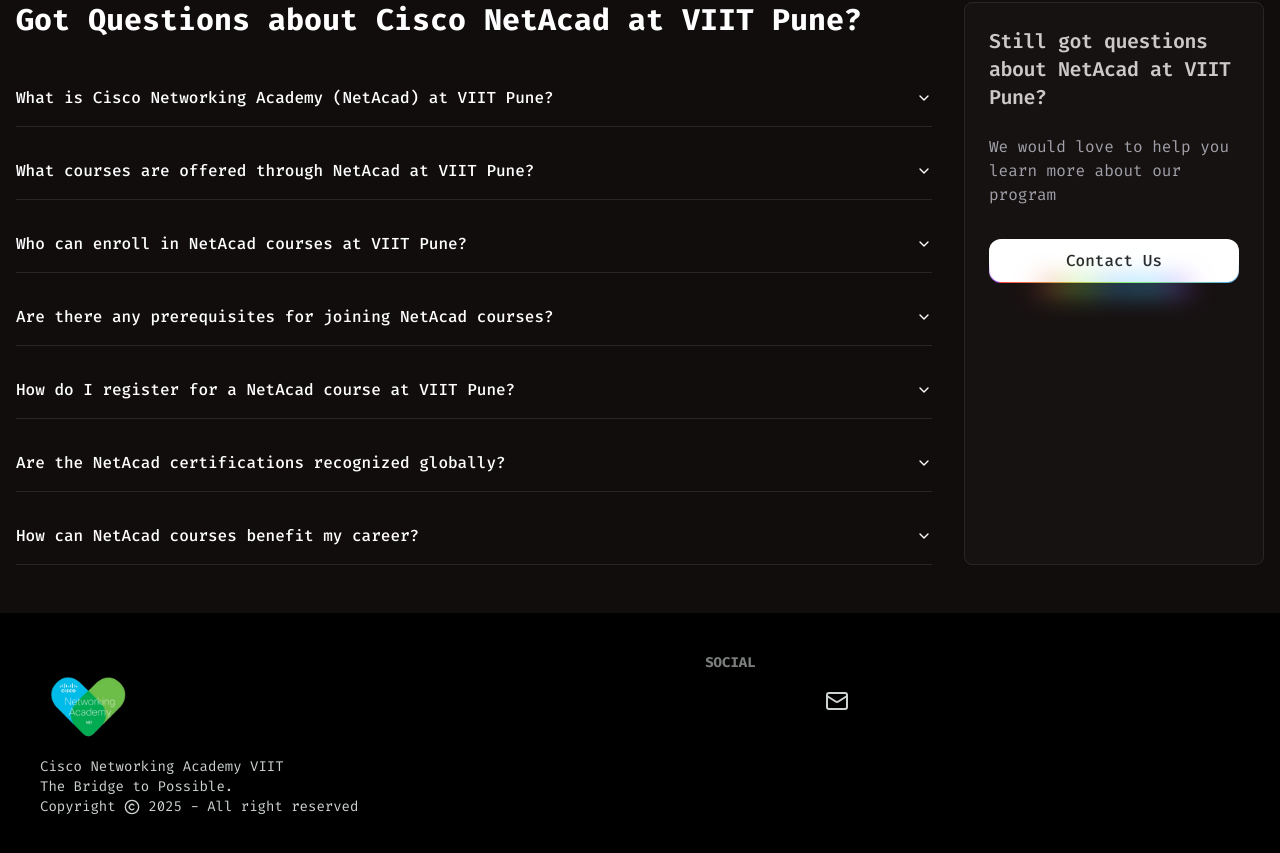
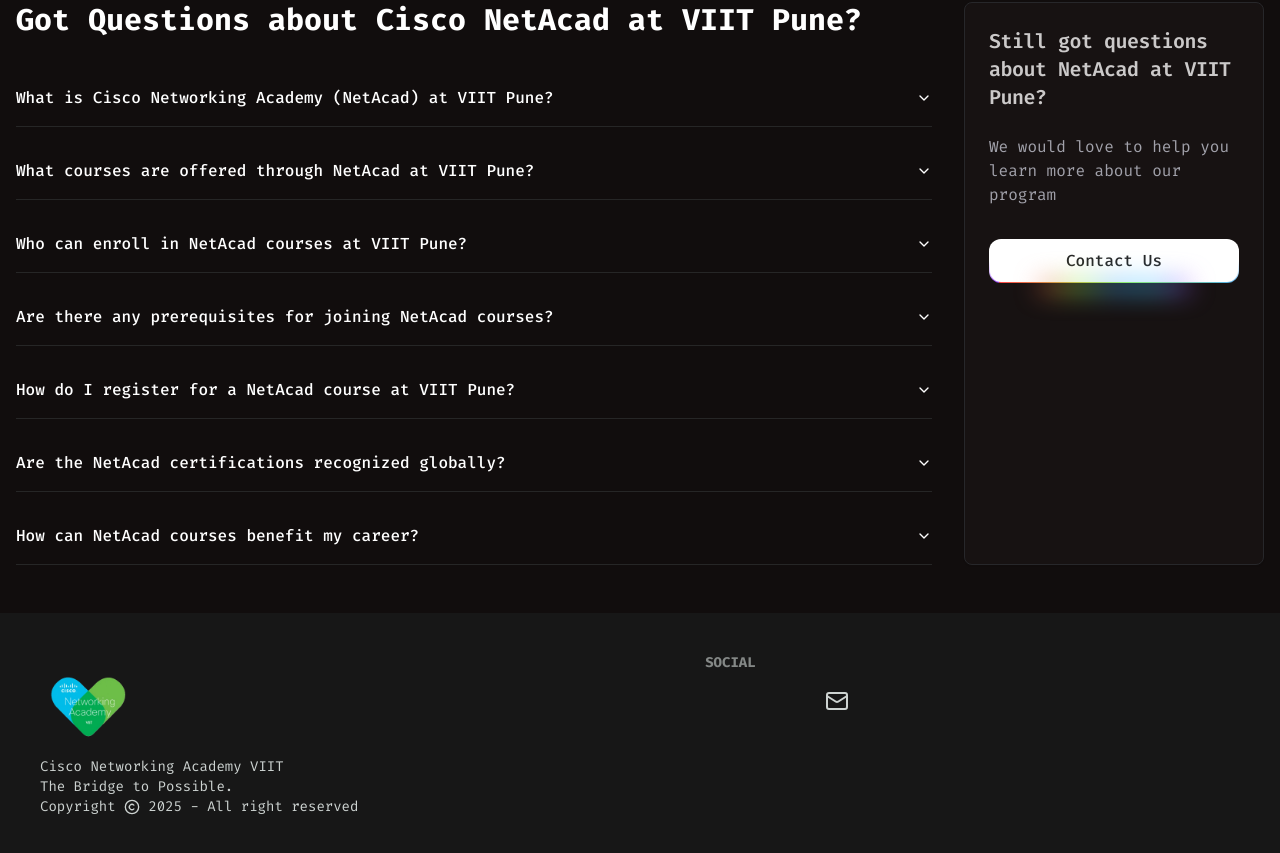
Before and after one commit to ciscoviit/ciscoviit.github.io, a Next.js app: page / in a window 1280 px wide. Shown: the part 1718-2571 px from the top of the page. Built offline with nearby package versions, Linux system fonts and the light colour scheme; some icons are missing.

Commit message:
Update footer.tsx
Co-authored-by: Snehal Wadhane <snehalvadhane@gmail.com>

Signed-off-by: Yash Pawar <72196156+yashppawar@users.noreply.github.com>

```diff
--- a/components/footer.tsx
+++ b/components/footer.tsx
@@ -1,8 +1,8 @@
 import Image from "next/image";
 import Link from "next/link";
-
+// import { SiLinkedin  } from "react-icons/si";  // For TypeScript  // Correct import
 import {
-    SiLinkedin,
+    SiLinkerd,
     SiFacebook,
     SiYoutube,
     SiX,
@@ -15,7 +15,7 @@ import logo from "@/public/logo.png";
 
 export default function Footer() {
     return (
-        <section className="bg-primary-content">
+        <section className="bg-primary-foreground">
             <footer className="footer text-neutral-content p-10 max-w-screen-xl m-auto">
                 <aside>
                     <Image
@@ -42,7 +42,7 @@ export default function Footer() {
                             target="_blank"
                             rel="noopener noreferrer"
                         >
-                            <SiLinkedin />
+                            <SiLinkerd />
                         </Link>
                         <Link
                             href="https://www.instagram.com/cisconetacadviit/"
```
